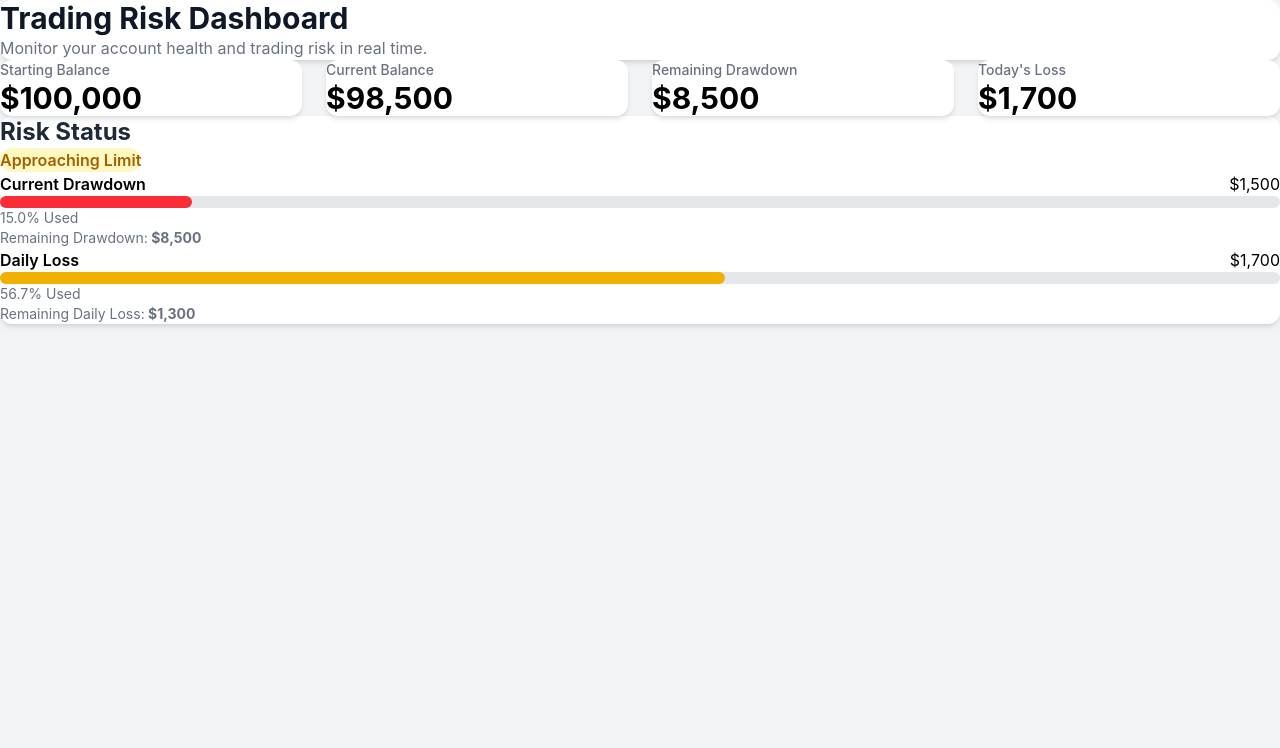
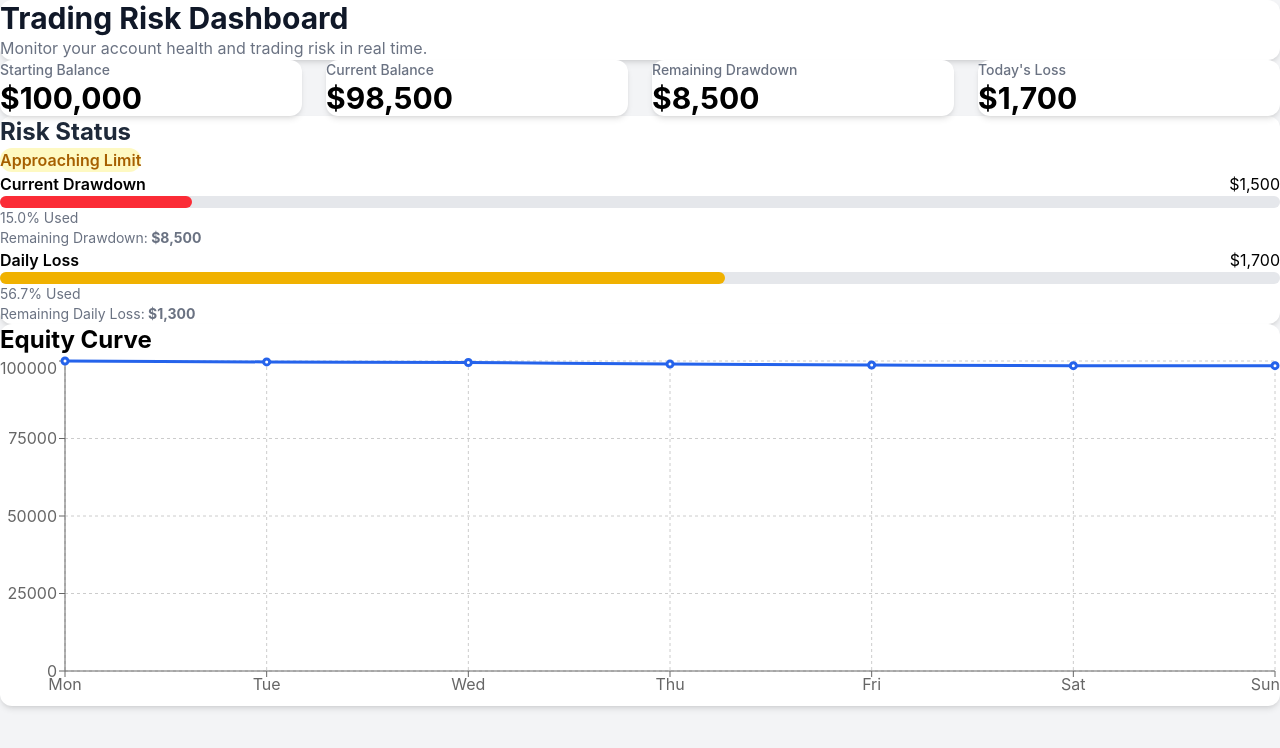
Before and after one commit to nehau072/Trading-risk-dashboard, a React (Vite) app: page / in a window 1280 px wide. Shown: the top 748 px of the page. Built offline with nearby package versions, Linux system fonts and the light colour scheme.

Commit message:
Add equity curve chart using Recharts

```diff
--- a/src/App.jsx
+++ b/src/App.jsx
@@ -2,6 +2,7 @@ import Header from "./components/common/Header";
 import SummaryCard from "./components/common/SummaryCard";
 import StatusBadge from "./components/common/StatusBadge";
 import ProgressBar from "./components/common/ProgressBar";
+import EquityChart from "./components/dashboard/EquityChart";
 
 import account from "./data/account";
 import trades from "./data/trades";
@@ -16,13 +17,13 @@ import {
 } from "./utils/calculations";
 
 function App() {
-  // Current Balance
+
   const currentBalance = getCurrentBalance(
     account.startingBalance,
     trades
   );
 
-  // Drawdown
+
   const currentDrawdown = getCurrentDrawdown(
     account.startingBalance,
     currentBalance
@@ -33,7 +34,7 @@ function App() {
     currentDrawdown
   );
 
-  // Today's Loss
+
   const today = "2026-08-03";
 
   const dailyLoss = getDailyLoss(
@@ -46,7 +47,7 @@ function App() {
     dailyLoss
   );
 
-  // Risk Status
+
   const riskStatus = getRiskStatus(
     remainingDrawdown,
     remainingDailyLoss
@@ -55,10 +56,10 @@ function App() {
   return (
     <div className="min-h-screen bg-gray-100 p-8">
 
-      {/* Header */}
+
       <Header />
 
-      {/* Summary Cards */}
+
       <div className="grid grid-cols-1 sm:grid-cols-2 lg:grid-cols-4 gap-6 mt-8">
 
         <SummaryCard
@@ -83,7 +84,7 @@ function App() {
 
       </div>
 
-      {/* Risk Status */}
+
       <div className="bg-white rounded-xl shadow-md mt-8 p-6">
 
         <h2 className="text-2xl font-bold text-gray-800">
@@ -96,7 +97,7 @@ function App() {
 
         <div className="mt-8 space-y-8">
 
-          {/* Drawdown */}
+
 
           <div>
 
@@ -128,7 +129,7 @@ function App() {
 
           </div>
 
-          {/* Daily Loss */}
+
 
           <div>
 
@@ -164,6 +165,10 @@ function App() {
 
       </div>
 
+
+
+      <EquityChart />
+
     </div>
   );
 }
--- a/src/components/Dashboard/EquityChart.jsx
+++ b/src/components/Dashboard/EquityChart.jsx
@@ -0,0 +1,42 @@
+import {
+  LineChart,
+  Line,
+  CartesianGrid,
+  XAxis,
+  YAxis,
+  Tooltip,
+  ResponsiveContainer,
+} from "recharts";
+
+import equityData from "../../data/equityData";
+
+function EquityChart() {
+  return (
+    <div className="bg-white rounded-xl shadow-md p-6 mt-8">
+      <h2 className="text-2xl font-bold mb-6">
+        Equity Curve
+      </h2>
+
+      <ResponsiveContainer width="100%" height={350}>
+        <LineChart data={equityData}>
+          <CartesianGrid strokeDasharray="3 3" />
+
+          <XAxis dataKey="day" />
+
+          <YAxis />
+
+          <Tooltip />
+
+          <Line
+            type="monotone"
+            dataKey="balance"
+            stroke="#2563eb"
+            strokeWidth={3}
+          />
+        </LineChart>
+      </ResponsiveContainer>
+    </div>
+  );
+}
+
+export default EquityChart;
--- /dev/null
+++ b/src/data/equityData.js
@@ -0,0 +1,11 @@
+const equityData = [
+  { day: "Mon", balance: 100000 },
+  { day: "Tue", balance: 99700 },
+  { day: "Wed", balance: 99500 },
+  { day: "Thu", balance: 99000 },
+  { day: "Fri", balance: 98700 },
+  { day: "Sat", balance: 98500 },
+  { day: "Sun", balance: 98500 },
+];
+
+export default equityData;
```
